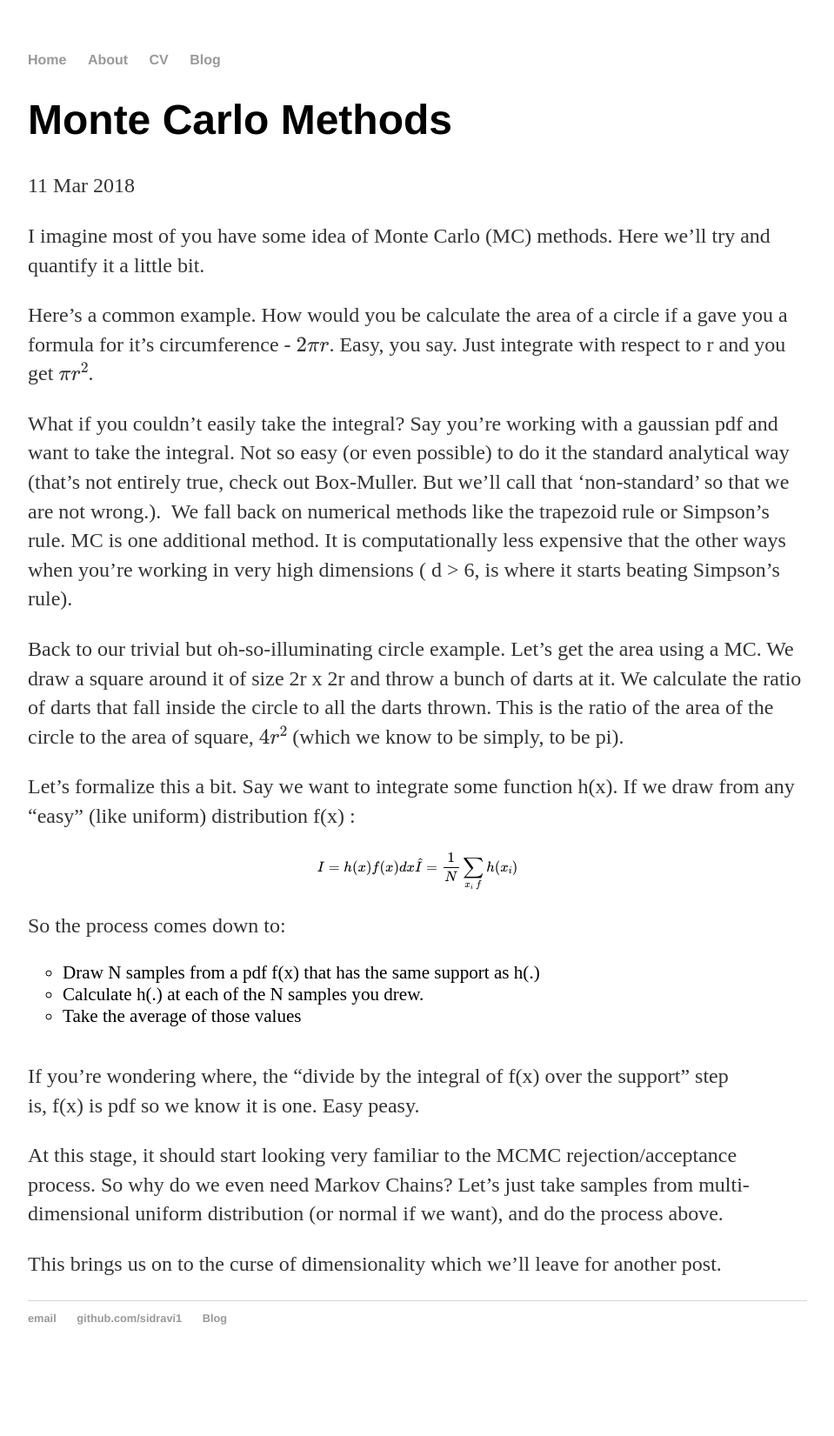
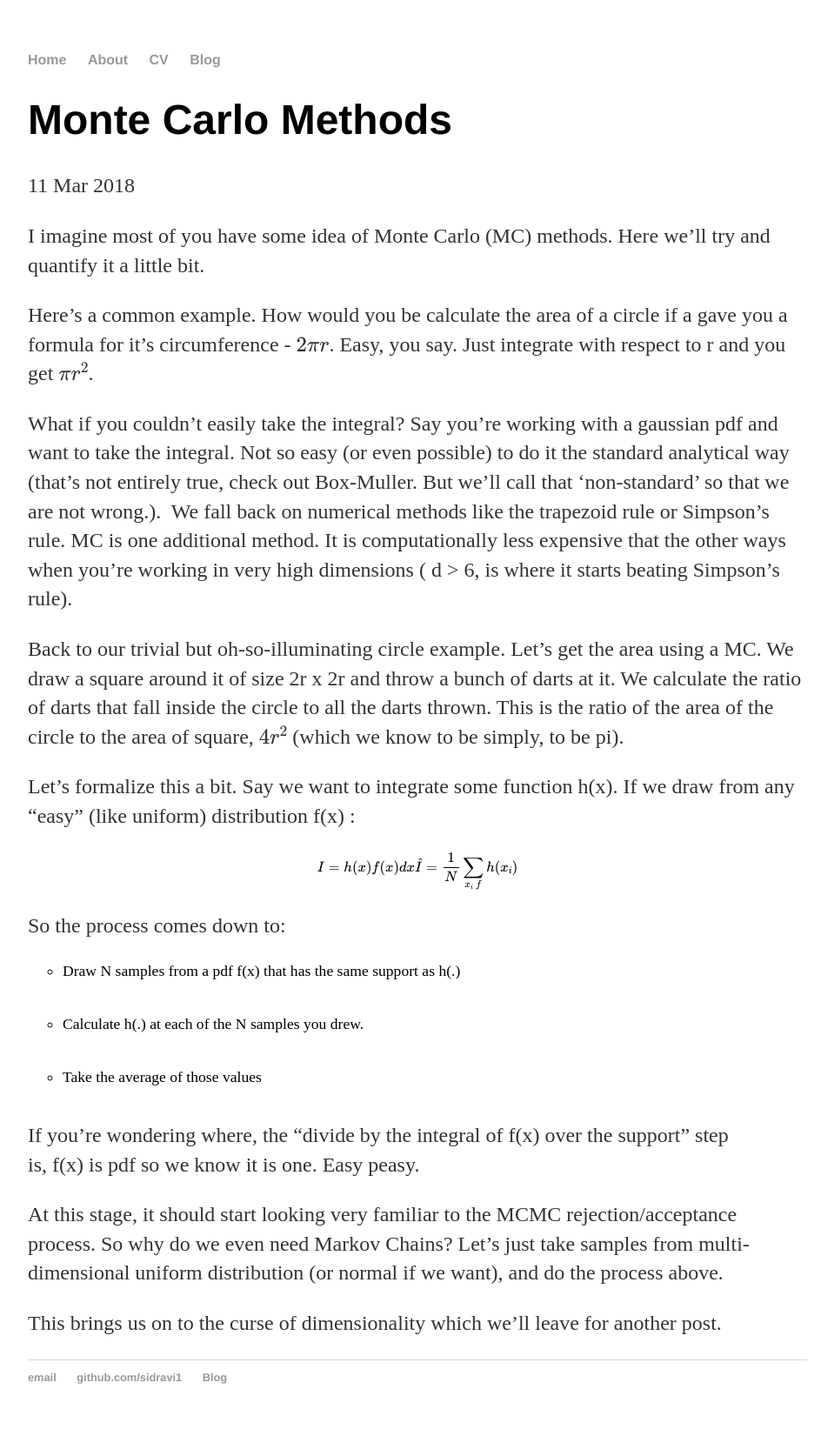
Before and after one commit to sidravi1/sidravi1.github.io, a Jekyll site: the page built from _posts/2018-03-11-monte-carlo-methods.md, in a window 1280 px wide. Shown: the whole page at 87% size, without its empty margins (160-1119 px from the left). Built offline with Jekyll 4.4.1, drawn with Linux system fonts in a browser that asks for light colours; formulas are drawn with MathJax 3; before the commit the page ends 1583 px from its top, so only the background shows below that.

```diff
--- a/css/main.css
+++ b/css/main.css
@@ -40,5 +40,5 @@
 }
 
 div.post ul li {
-    font-size: 1.2em;
+    margin: 20px auto 40px;
 }
```
